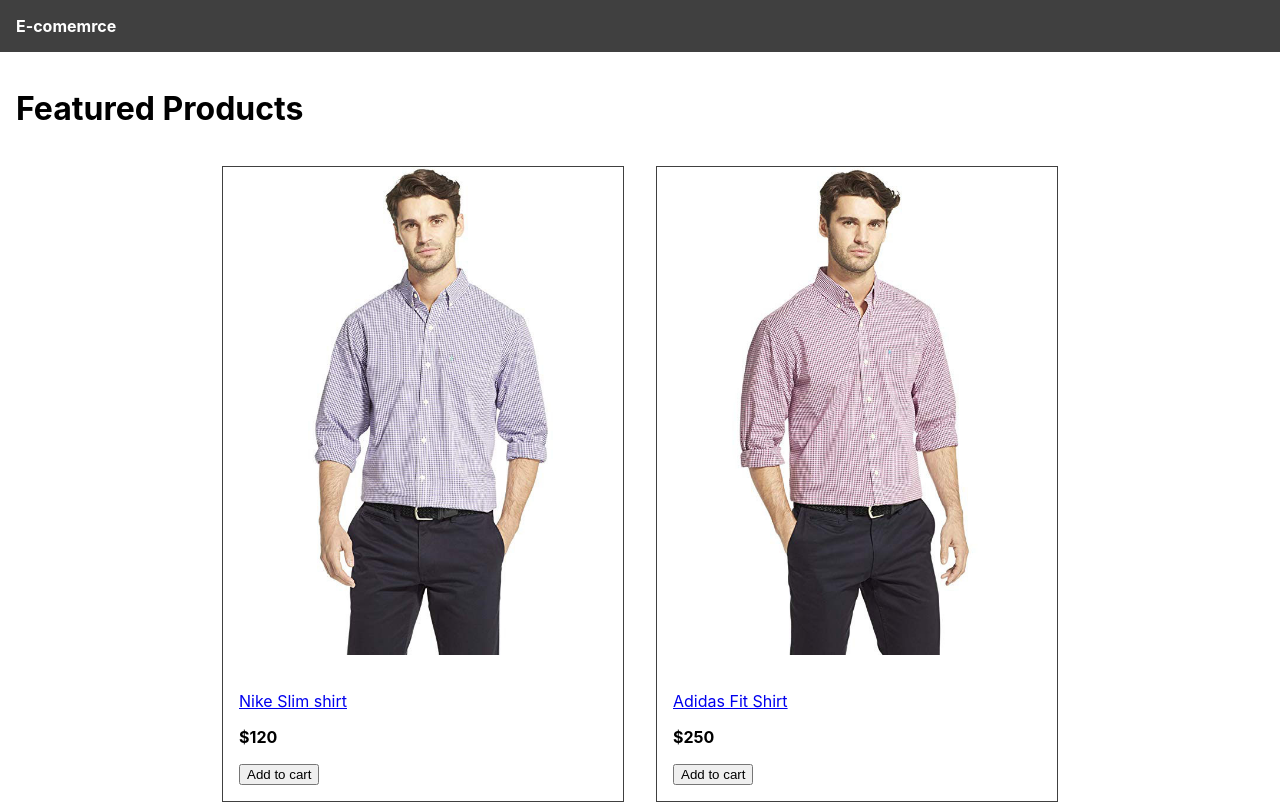
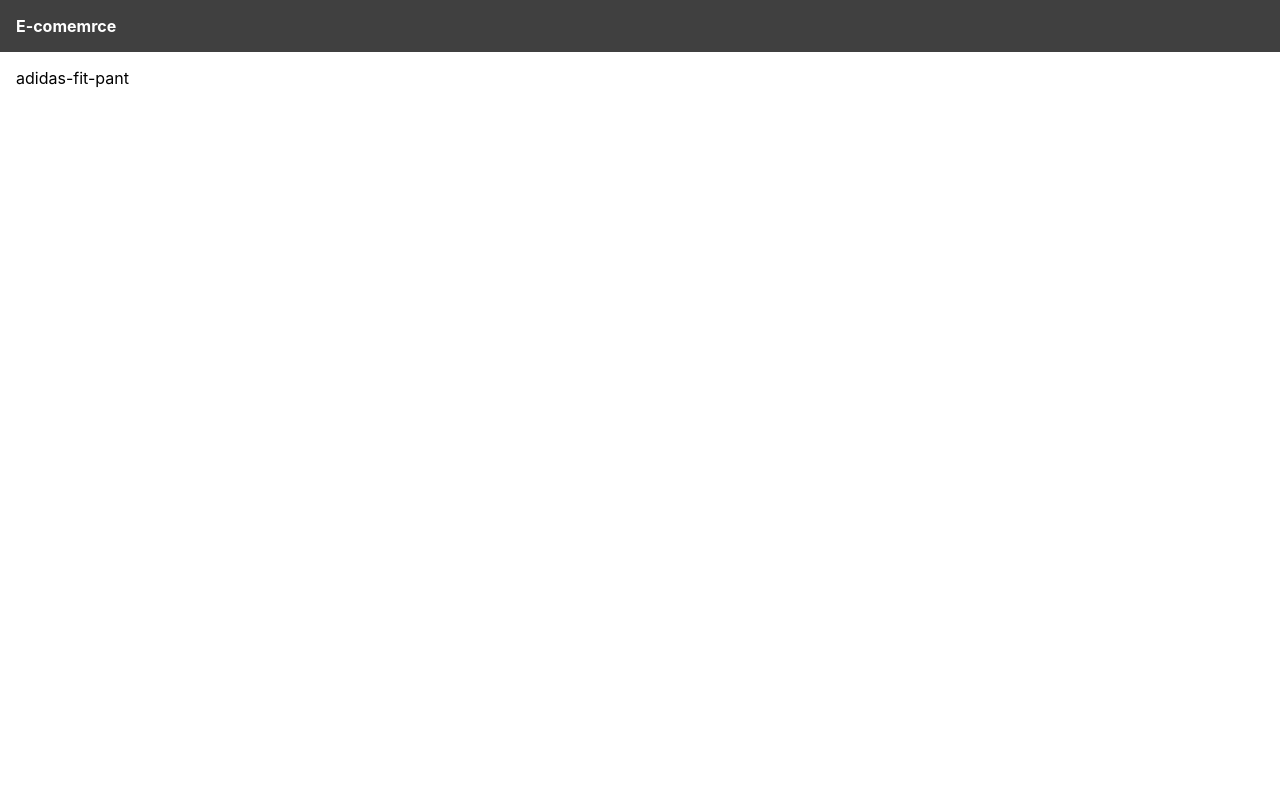
Before and after one commit to Ehab-darawsheh/E-commerce-MERN, a React (Create React App) app in the folder e-commerce/Frontend/: page /product/adidas-fit-pant in a window 1280 px wide. Shown: the top 803 px of the page. Built offline with nearby package versions, Linux system fonts and the light colour scheme; the HTML template or start-up script is replaced by a standard one.

Commit message:
Add Routing

```diff
--- a/e-commerce/Frontend/package.json
+++ b/e-commerce/Frontend/package.json
@@ -8,6 +8,7 @@
     "@testing-library/user-event": "^13.5.0",
     "react": "^18.2.0",
     "react-dom": "^18.2.0",
+    "react-router-dom": "^6.4.2",
     "react-scripts": "5.0.1",
     "web-vitals": "^2.1.4"
   },
--- a/e-commerce/Frontend/src/App.js
+++ b/e-commerce/Frontend/src/App.js
@@ -1,31 +1,23 @@
 import React from "react";
-import data from "./data";
+import { BrowserRouter, Link, Route, Routes } from "react-router-dom";
+import HomeScreen from "./screens/HomeScreen";
+import ProductScreen from "./screens/ProductScreen";
 function App() {
   return (
+    <BrowserRouter>
       <div>
         <header>
-        <a href="/">E-comemrce</a>
+          <Link to="/">E-comemrce</Link>
         </header>
         <main>
-        <h1>Featured Products</h1>
-        <div className="products">
-          {data.products.map((product) => (
-            <div className="product" key={product.slug}>
-              <a href={`/product/${product.slug}`}>
-                <img src={product.image} alt={product.name} />
-              </a>
-              <div className="product-info">
-                <a href={`/product/${product.slug}`}>
-                  <p>{product.name}</p>
-                </a>
-                <p><strong>${product.price}</strong></p>
-                <button>Add to cart</button>
-              </div>
-            </div>
-          ))}
-        </div>
+          <Routes>
+            <Route path="/" element={<HomeScreen />} />
+            <Route path="/product/:slug" element={<ProductScreen />} />
+          </Routes>
+
         </main>
       </div>
+    </BrowserRouter>
   );
 }
 
--- /dev/null
+++ b/e-commerce/Frontend/src/screens/HomeScreen.js
@@ -0,0 +1,31 @@
+import React from "react";
+import { Link } from "react-router-dom";
+import data from "../data";
+
+const HomeScreen = () => {
+  return (
+    <div>
+      <h1>Featured Products</h1>
+      <div className="products">
+        {data.products.map((product) => (
+          <div className="product" key={product.slug}>
+            <Link to={`/product/${product.slug}`}>
+              <img src={product.image} alt={product.name} />
+            </Link>
+            <div className="product-info">
+              <Link to={`/product/${product.slug}`}>
+                <p>{product.name}</p>
+              </Link>
+              <p>
+                <strong>${product.price}</strong>
+              </p>
+              <button>Add to cart</button>
+            </div>
+          </div>
+        ))}
+      </div>
+    </div>
+  );
+};
+
+export default HomeScreen;
--- /dev/null
+++ b/e-commerce/Frontend/src/screens/ProductScreen.js
@@ -0,0 +1,13 @@
+import React from 'react'
+import { useParams } from 'react-router-dom'
+const ProductScreen = () => {
+    const params = useParams();
+    const {slug} = params;
+  return (
+    <div>
+      {slug}
+    </div>
+  )
+}
+
+export default ProductScreen
```
Also changed, not shown: 1 other file (tests, documents, lock files or other folders). Lines whose indentation alone changed are shown as unchanged.
